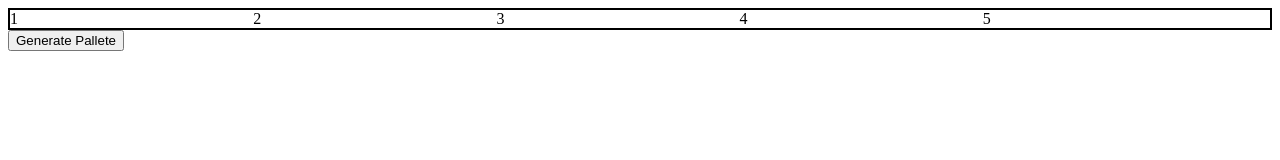
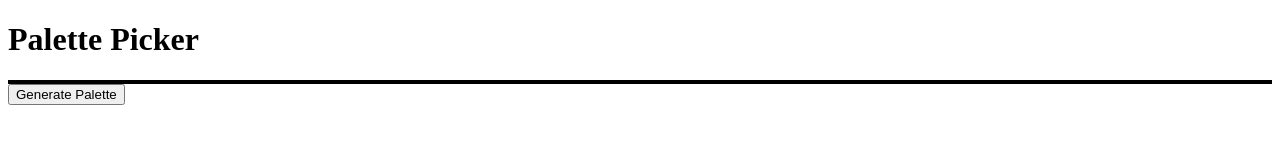
Before and after one commit to spenserleighton1/pallete-picker, a website: page public/index.html in a window 1280 px wide. Drawn offline with Linux system fonts and the light colour scheme.

Commit message:
Add boiler plate html

```diff
--- a/public/index.html
+++ b/public/index.html
@@ -1,18 +1,24 @@
 <!DOCTYPE html>
 <html>
 <head>
+  <link href="https://fonts.googleapis.com/css?family=Satisfy" rel="stylesheet">
   <link rel='stylesheet' href='styles.css'>
-  <title>Pallete Picker</title>
+  <title>Palette Picker</title>
 </head>
 <body>
+  <header>
+    <h1 class='header'>Palette Picker</h1>
+  </header>
   <section class='cards'>
-    <article id='card-1'>1</article>
-    <article id='card-2'>2</article>
-    <article id='card-3'>3</article>
-    <article id='card-4'>4</article>
-    <article id='card-5'>5</article>
+    <article id='card-1'></article>
+    <article id='card-2'></article>
+    <article id='card-3'></article>
+    <article id='card-4'></article>
+    <article id='card-5'></article>
   </section>
-  <button id='generate-pallete-btn'>Generate Pallete</button>
+  <button id='generate-palette-btn'>Generate Palette</button>
+
+  <!-- <script type="text/javascript" src="http://code.jquery.com/jquery-latest.min.js"></script> -->
   <script src="scripts.js"></script>
 </body>
 </html>
```
